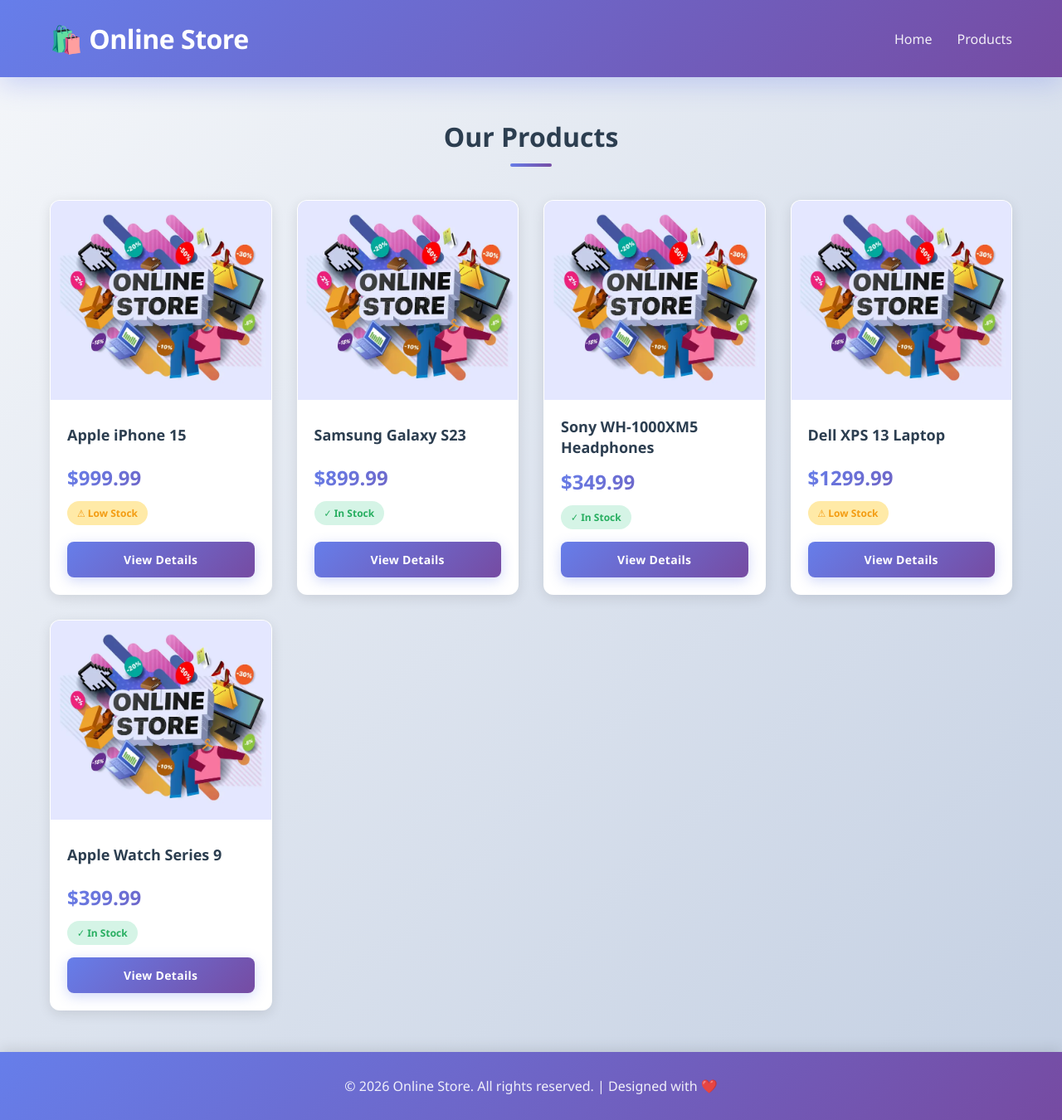
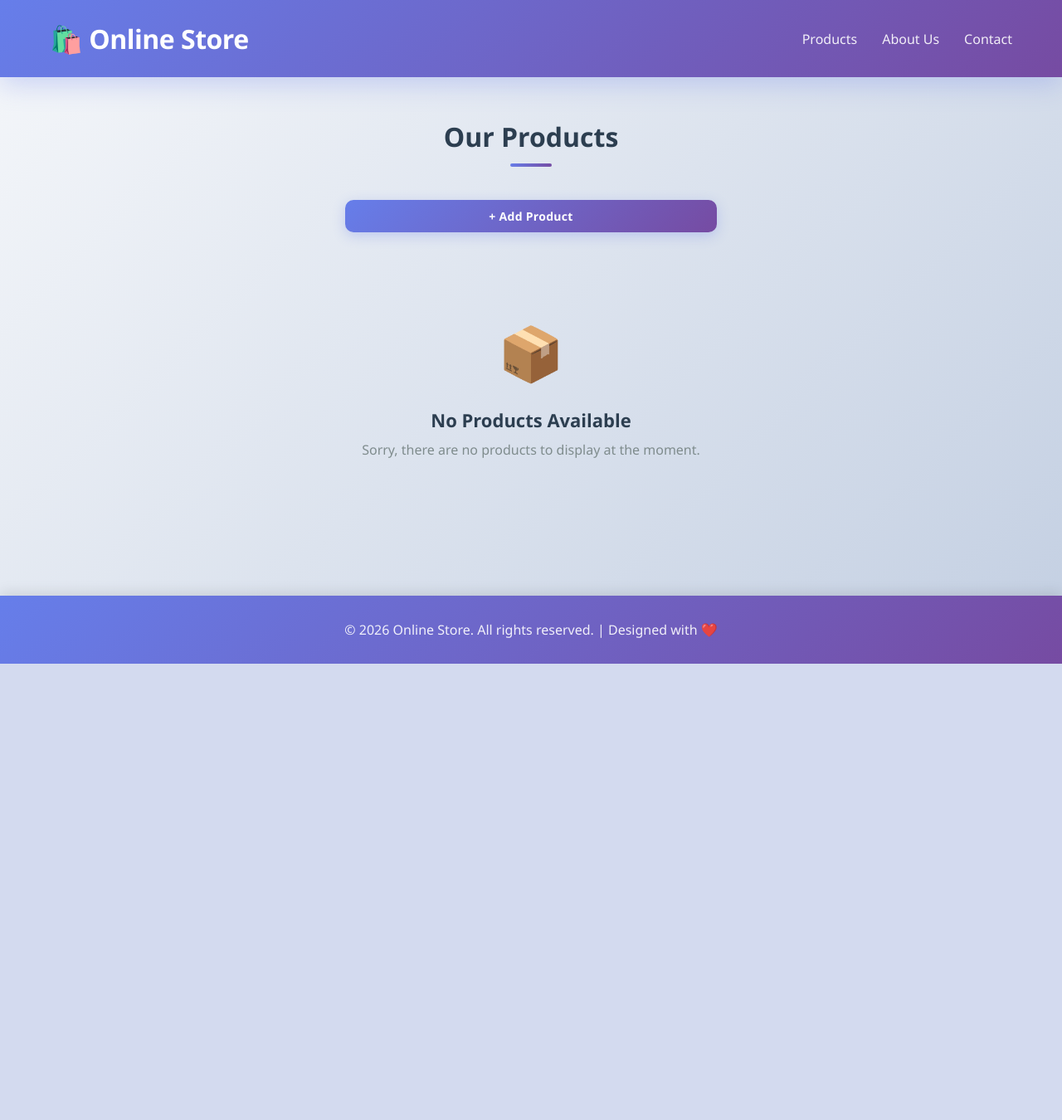
Before and after one commit to sherif-abdelsalam/ITI, a Django app: page /products/ in a window 1280 px wide. Shown: the whole page at 83% size. After the commit the page ends 800 px from the top, so only its background shows below. Run offline with Django 5.2, Linux system fonts and the light colour scheme; data that the repository does not hold is empty.

Commit message:
added create update delete operaions on products app

```diff
--- a/Django/day_1/onlineStore/products/models.py
+++ b/Django/day_1/onlineStore/products/models.py
@@ -1,6 +1,5 @@
 from django.db import models
-from django.urls import reverse
-
+from django.shortcuts import reverse , get_object_or_404
 # Create your models here.
 
 class Product(models.Model):
@@ -14,7 +13,24 @@
     def __str__(self):
         return self.name
 
-    # @property
-    # def show_url(self):
-    #     url = reverse('products.product_detail',args=[self.id])
-    #     return url
+    @classmethod
+    def get_all_products(cls):
+        return cls.objects.all()
+
+    @property
+    def show_url(self):
+        url = reverse('products.details',args=[self.id])
+        return url
+
+    def delete_url(self):
+        delete_url = reverse("products.delete", args=[self.id])
+        return delete_url
+
+    def edit_url(self):
+        edit_url = reverse("products.edit", args=[self.id])
+        return edit_url
+
+    @classmethod
+    def delete_product_by_id(cls, product_id):
+        product = get_object_or_404(cls, id=product_id)
+        product.delete()
--- a/Django/day_1/onlineStore/products/templates/layouts/base.html
+++ b/Django/day_1/onlineStore/products/templates/layouts/base.html
@@ -339,8 +339,9 @@
         <div class="header-content">
             <h1>🛍️ Online Store</h1>
             <nav class="header-nav">
-                <a href="/">Home</a>
-                <a href="/products/">Products</a>
+                <a href="{% url 'products.index' %}">Products</a>
+                <a href="{% url 'aboutus' %}">About Us</a>
+                <a href="{% url 'contactus' %}">Contact</a>
             </nav>
         </div>
     </header>
--- a/Django/day_1/onlineStore/products/templates/products/index.html
+++ b/Django/day_1/onlineStore/products/templates/products/index.html
@@ -4,6 +4,10 @@
 {% block content %}
 
 <h2 class="section-title">Our Products</h2>
+
+<div style="max-width:1200px;margin:12px 0 24px;display:flex;justify-content:flex-end;">
+    <a href="{% url 'products.create' %}" class="btn btn-primary" style="padding:10px 14px;border-radius:10px;text-decoration:none;">+ Add Product</a>
+</div>
 
 {% if products %}
 <div class="products-grid">
@@ -42,8 +46,14 @@
 
             <!-- View Details Button -->
             <div class="product-actions">
-                <a href="{% url 'products.product_detail' product.id %}" class="btn btn-primary">
+                <a href="{{ product.show_url }}" class="btn btn-primary">
                     View Details
+                </a>
+                <a href="{{ product.edit_url }}" class="btn btn-primary">
+                    Edit
+                </a>
+                <a href="{{ product.delete_url }}" class="btn btn-primary">
+                    Delete Product
                 </a>
             </div>
 
--- a/Django/day_1/onlineStore/products/templates/products/product_detail.html
+++ b/Django/day_1/onlineStore/products/templates/products/product_detail.html
@@ -249,7 +249,7 @@
                 {% if product.image %}
                     <img src="{% static 'products/images/'|add:product.image %}" alt="{{ product.name }}">
                 {% else %}
-                    <span style="font-size: 64px;">📦</span>
+                    <span style="font-size: 148px;">📦</span>
                 {% endif %}
             </div>
         </div>
@@ -273,7 +273,7 @@
                 {% endif %}
             </div>
 
-            <a href="{% url 'products.product_list' %}" class="back-link"> ← Back to Products</a>
+            <a href="{% url 'products.index' %}" class="back-link"> ← Back to Products</a>
 
             <div class="product-description">
                 <h3 class="description-title">📝 Description</h3>
--- a/Django/day_1/onlineStore/products/urls.py
+++ b/Django/day_1/onlineStore/products/urls.py
@@ -1,8 +1,11 @@
 from django.urls import path
 
-from products.views import product_list, product_detail
+from products.views import product_delete, product_edit, product_list, product_detail, product_create
 
 urlpatterns = [
-    path('', product_list, name='products.product_list'),
-    path('<int:product_id>/', product_detail, name='products.product_detail'),
+    path('', product_list, name='products.index'),
+    path('<int:product_id>/', product_detail, name='products.details'),
+    path('delete/<int:product_id>', product_delete, name='products.delete'),
+    path('create/', product_create, name='products.create'),
+    path('edit/<int:product_id>', product_edit, name='products.edit'),
 ]
--- a/Django/day_1/onlineStore/products/views.py
+++ b/Django/day_1/onlineStore/products/views.py
@@ -1,54 +1,90 @@
-from django.shortcuts import render
-from django.http import HttpResponse
+from django.shortcuts import render, redirect
+
+from products.models import Product
 # Create your views here.
-# Hard-coded list of products
-products = [
-    {
-        "id": 1,
-        "name": "Apple iPhone 15",
-        "image": "online-store.jpg",
-        "price": 999.99,
-        "stock": 10
-    },
-    {
-        "id": 2,
-        "name": "Samsung Galaxy S23",
-        "image": "online-store.jpg",
-        "price": 899.99,
-        "stock": 15
-    },
-    {
-        "id": 3,
-        "name": "Sony WH-1000XM5 Headphones",
-        "image": "online-store.jpg",
-        "price": 349.99,
-        "stock": 20
-    },
-    {
-        "id": 4,
-        "name": "Dell XPS 13 Laptop",
-        "image": "online-store.jpg",
-        "price": 1299.99,
-        "stock": 5
-    },
-    {
-        "id": 5,
-        "name": "Apple Watch Series 9",
-        "image": "online-store.jpg",
-        "price": 399.99,
-        "stock": 12
-    }
-]
+# products = [
+#     {
+#         "id": 1,
+#         "name": "Apple iPhone 15",
+#         "image": "online-store.jpg",
+#         "price": 999.99,
+#         "stock": 10
+#     },
+#     {
+#         "id": 2,
+#         "name": "Samsung Galaxy S23",
+#         "image": "online-store.jpg",
+#         "price": 899.99,
+#         "stock": 15
+#     },
+#     {
+#         "id": 3,
+#         "name": "Sony WH-1000XM5 Headphones",
+#         "image": "online-store.jpg",
+#         "price": 349.99,
+#         "stock": 20
+#     },
+#     {
+#         "id": 4,
+#         "name": "Dell XPS 13 Laptop",
+#         "image": "online-store.jpg",
+#         "price": 1299.99,
+#         "stock": 5
+#     },
+#     {
+#         "id": 5,
+#         "name": "Apple Watch Series 9",
+#         "image": "online-store.jpg",
+#         "price": 399.99,
+#         "stock": 12
+#     }
+# ]
 
 
 def product_list(request):
+
+    products = Product.get_all_products()
     return render(request, 'products/index.html', {'products': products})
 
 def product_detail(request, product_id):
+    product = Product.objects.get(id=product_id)
+    return render(request, 'products/product_detail.html', {'product': product})
 
-    product = filter(lambda p: p['id'] == product_id, products)
-    product_list = list(product)
-    if product_list:
-        return render(request, 'products/product_detail.html', {'product': product_list[0]})
-    else:
-        return HttpResponse("Product not found", status=404)
+def product_delete(request, product_id):
+    Product.delete_product_by_id(product_id)
+    return redirect('products.index')
+
+def product_create(request):
+    # print("------------------------------")
+    # print(request.POST)
+    if request.method == "POST":
+        name = request.POST['name']
+        description = request.POST['description']
+        price = request.POST['price']
+        stock = request.POST['stock']
+        image = request.POST['image']
+        product = Product(
+            name=name,
+            description=description,
+            price=price,
+            stock=stock,
+            image=image
+        )
+        product.save()
+        return redirect(product.show_url)
+
+    return render(request, 'products/product_create.html')
+
+
+def product_edit(request, product_id):
+    product = Product.objects.get(id=product_id)
+    if request.method == "POST":
+        product.name = request.POST['name']
+        product.description = request.POST['description']
+        product.price = request.POST['price']
+        product.stock = request.POST['stock']
+        product.image = request.POST['image']
+        product.save()
+        return redirect(product.show_url)
+
+    return render(request, 'products/product_create.html', {'product': product})
```
Also changed, not shown: Django/day_1/onlineStore/products/templates/products/product_create.html (added, +61 -0 lines).
